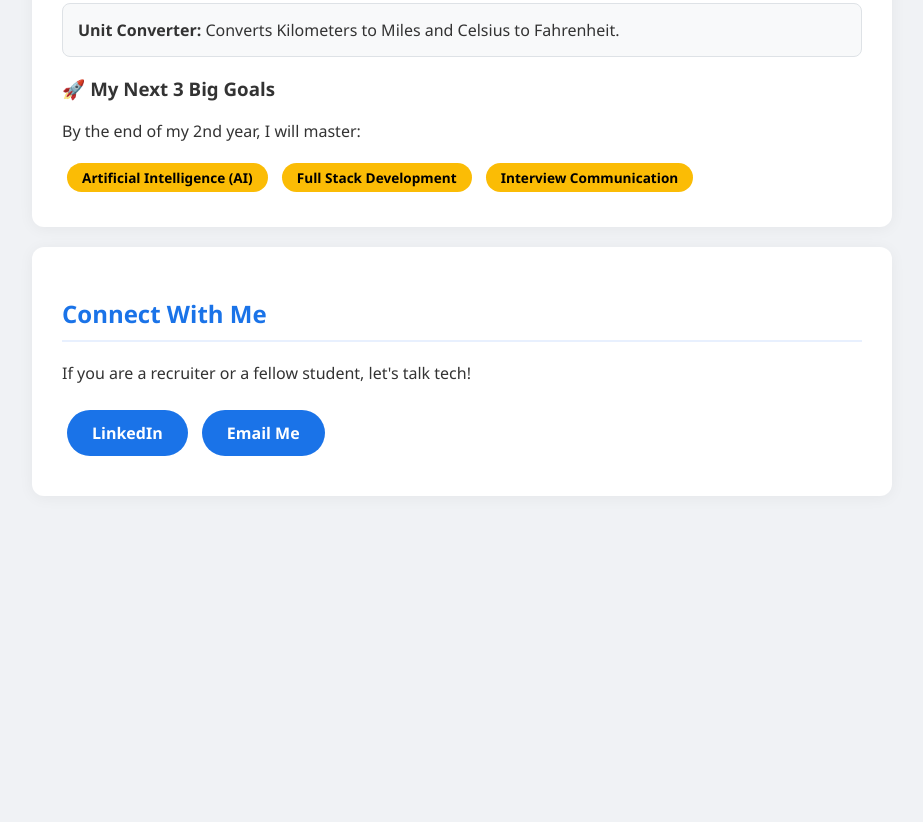
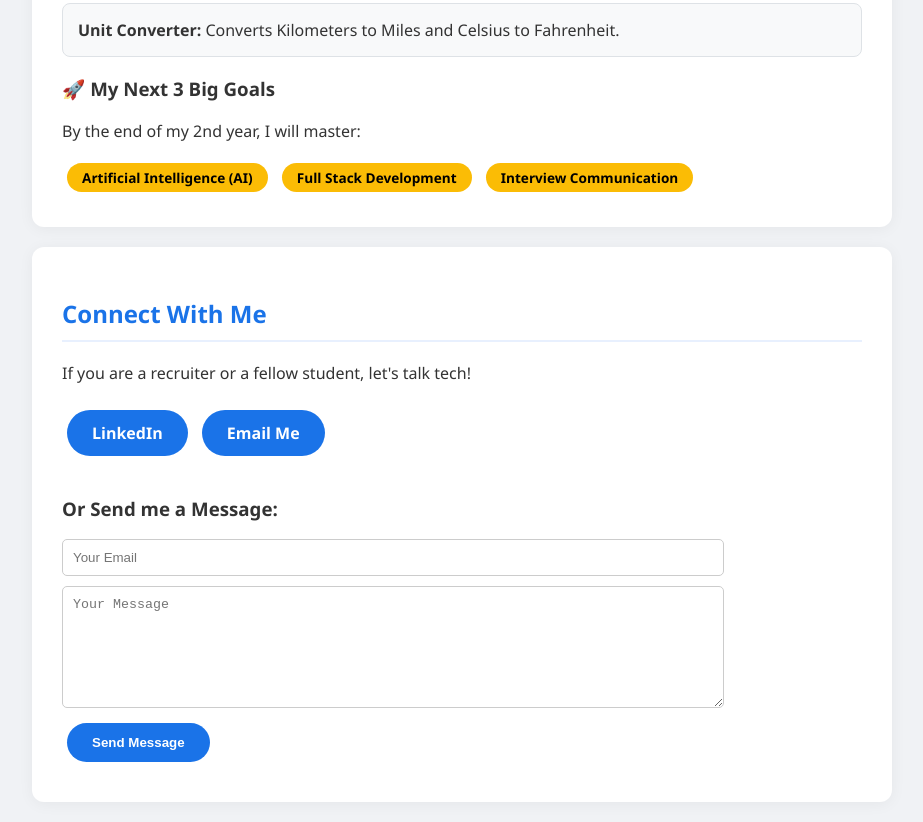
Before and after one commit to sridhar334593/my-first-repo, a plain HTML site: page index.html in a window 1280 px wide. Shown: the part 1548-2370 px from the top of the page, without its empty margins (178-1101 px from the left). Before the commit the page ends 2064 px from the top, so only its background shows below. Drawn offline with Linux system fonts and the light colour scheme.

Commit message:
Day 5 Final:Added interactive contact form

```diff
--- a/index.html
+++ b/index.html
@@ -172,6 +172,14 @@
 
         <a href="https://linkedin.com" target="_blank" class="contact-button">LinkedIn</a>
         <a href="mailto:sridharahdirs33@gmail.com" class="contact-button">Email Me</a>
+        <div style="margin-top: 30px;">
+        <h3>Or Send me a Message:</h3>
+        <form action="https://formspree.io/f/your_unique_id" method="POST">
+            <input type="email" name="email" placeholder="Your Email" required style="width: 80%; padding: 10px; margin-bottom: 10px; border-radius: 5px; border: 1px solid #ccc;"><br>
+            <textarea name="message" placeholder="Your Message" required style="width: 80%; height: 100px; padding: 10px; border-radius: 5px; border: 1px solid #ccc;"></textarea><br>
+            <button type="submit" class="contact-button" style="border: none; cursor: pointer;">Send Message</button>
+        </form>
+    </div>
     </section>
 </body>
 </html>
```
